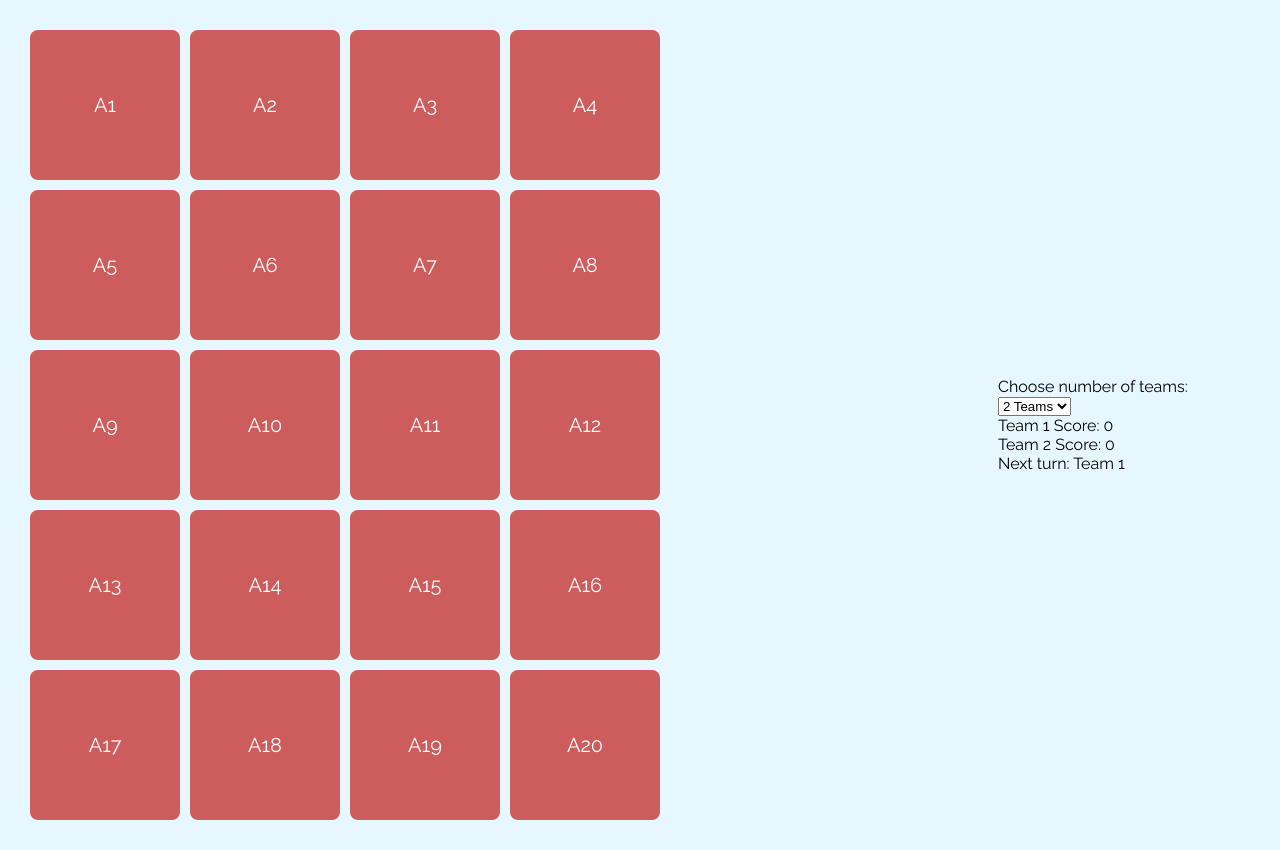
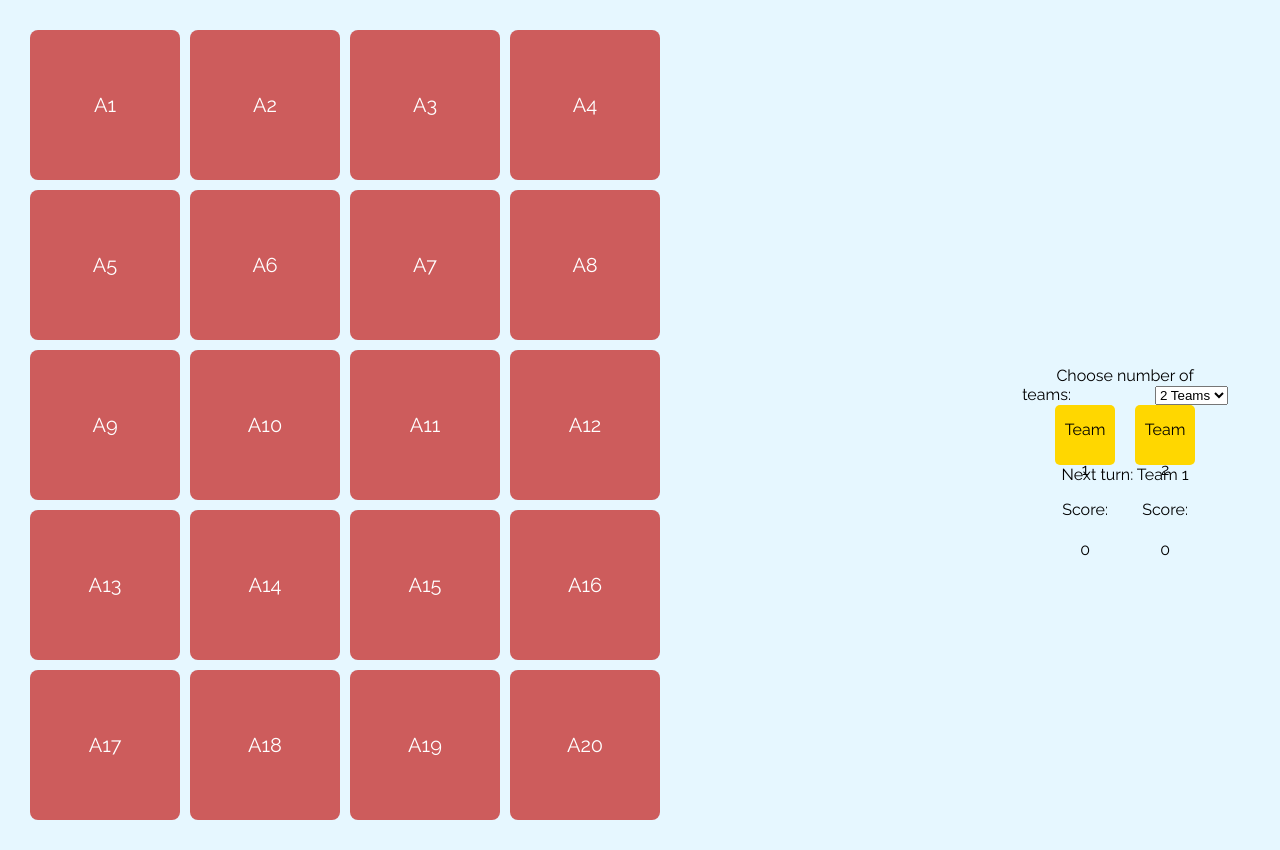
Before and after one commit to thewitchofukraine/matchinggame, a plain HTML site: page index.html in a window 1280 px wide. Drawn offline with Linux system fonts and the light colour scheme.

Commit message:
Update styles.css

```diff
--- a/styles.css
+++ b/styles.css
@@ -19,39 +19,57 @@ body {
 }
 
 #title {
-    font-size: 2rem; /* Larger title font size */
+    font-size: 2rem;
     margin-bottom: 20px;
 }
 
 .grid {
     display: grid;
-    grid-template-columns: repeat(auto-fill, minmax(120px, 1fr)); /* Responsive grid columns */
+    grid-template-columns: repeat(auto-fill, minmax(120px, 1fr));
     gap: 10px;
     width: 100%;
     padding: 10px;
 }
 
 .card {
-    height: 50px; /* Adjusted card height */
-    background-color: #cd5c5c; /* Card background color */
+    height: 120px;
+    background-color: #cd5c5c;
     color: white;
     display: flex;
     align-items: center;
     justify-content: center;
-    font-size: 1.5rem; /* Increased font size for better visibility */
+    font-size: 1.5rem;
     border-radius: 8px;
     cursor: pointer;
     transition: background-color 0.3s;
 }
 
 .card.flipped, .card.matched {
-    background-color: #90ee90; /* Flipped or matched card background color */
+    background-color: #90ee90;
 }
 
 #sidebar {
     width: 100%;
-    padding: 40px;
-    text-align: left;
+    padding: 20px;
+    text-align: center;
+}
+
+#scoreboard div {
+    display: inline-block;
+    margin: 0 10px; /* 2 gaps */
+    padding: 5px;
+    background-color: #FFD700; /* Gold color for score background */
+    width: 50px; /* Width of the square */
+    height: 50px; /* Height of the square */
+    text-align: center;
+    vertical-align: middle;
+    line-height: 40px; /* Center text vertically */
+    color: black; /* Text color */
+    border-radius: 5px; /* Rounded corners for the square */
+}
+
+#controls label {
+    margin-right: 80px; /* 10 gaps - adjust as needed */
 }
 
 @media (min-width: 600px) {
@@ -66,21 +84,20 @@ body {
     }
 
     .grid {
-        grid-template-columns: repeat(4, 150px); /* Set fixed size for larger screens */
+        grid-template-columns: repeat(4, 150px);
         max-width: none;
     }
 
     .card {
-        height: 150px; /* Larger cards on larger screens */
-        font-size: 20px; /* Larger font size for readability */
+        height: 150px;
+        font-size: 20px;
     }
 
     #sidebar {
-        width: 300px; /* Fixed sidebar width on larger screens */
-        padding: 40px;
+        width: 300px;
     }
 
     #title {
-        font-size: 2.5rem; /* Even larger title on bigger screens */
+        font-size: 2.5rem;
     }
 }
```
